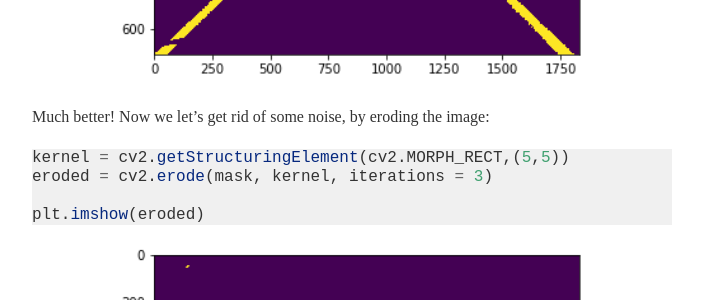
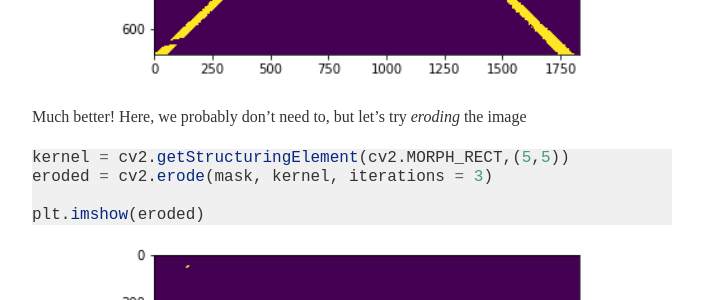
Before and after one commit to andrewmourcos/andrewmourcos.github.io, a Jekyll site: the page built from blog/_posts/2018-10-28-lineDetection.md, in a window 1280 px wide and 900 px high, scrolled down 2995 px. Shown: the part 152-452 px from the top of the window, without its empty margins (288-991 px from the left). Built offline with Jekyll 4.4.1, drawn with Linux system fonts in a browser that asks for light colours; some web fonts are replaced.

Commit message:
small fixes, nothing major

````diff
--- a/blog/_posts/2018-10-28-lineDetection.md
+++ b/blog/_posts/2018-10-28-lineDetection.md
@@ -112,8 +112,7 @@ plt.imshow(mask)
 <img src="/Media/blog/lineDetection/output_12_1.png">
 
 
-Much better! Now we let's get rid of some noise, by eroding the image:
-
+Much better! Here, we probably don't need to, but let's try _eroding_ the image
 
 ```python
 kernel = cv2.getStructuringElement(cv2.MORPH_RECT,(5,5))
@@ -124,7 +123,6 @@ plt.imshow(eroded)
 
 
 <img src="/Media/blog/lineDetection/output_14_1.png">
-
 
 
 ```python
--- a/index.html
+++ b/index.html
@@ -145,8 +145,8 @@ layout: main
     <a href="mailto:amourcos@uwaterloo.ca?Subject=Website">amourcos@uwaterloo.ca</a>
     <hr width="200px">
     <br>
-    <span>Copyright © 2018 Andrew Mourcos</span>
-    <p style="font-weight: 200;"><a href="https://github.com/andrewmourcos">GITHUB</a> | <a href="https://www.linkedin.com/in/andrew-mourcos-233827165/">LINKEDIN</a></p>
+    <span>Copyright © 2019 Andrew Mourcos</span>
+    <p style="font-weight: 200;"><a href="https://github.com/andrewmourcos">GITHUB</a> | <a href="https://www.linkedin.com/in/andrew-mourcos/">LINKEDIN</a></p>
     <br>
   </section>
 
````
Also changed, not shown: projects/_posts/2018-07-14-kachow.md (+4 -3 lines).
